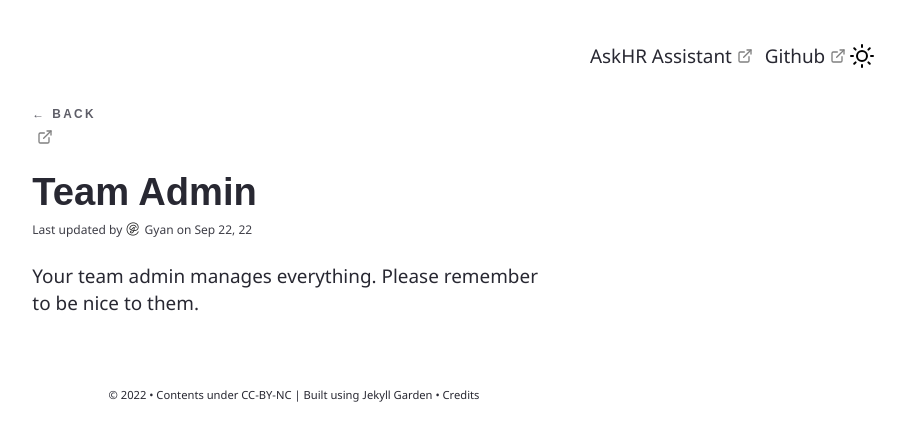
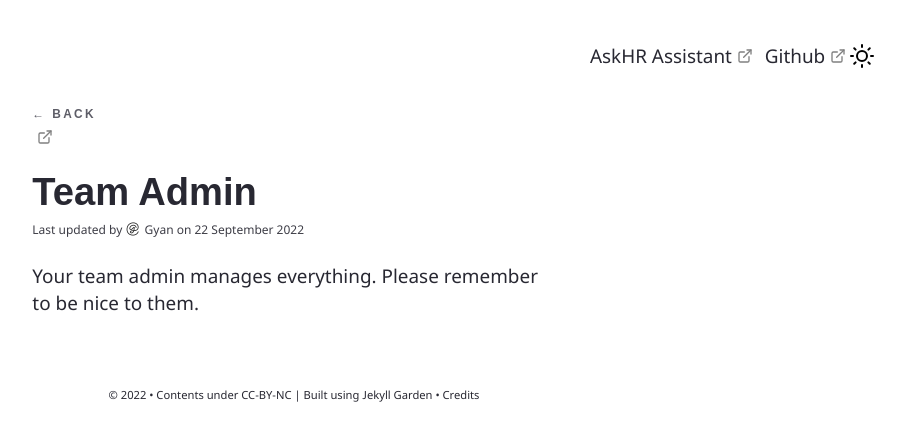
Before and after one commit to akademi-archive/akademi-archive.github.io, a Jekyll site: the page built from _notes/Public/Team Admin.md, in a window 1280 px wide. Shown: the top 441 px of the page, without its empty margins (346-1248 px from the left). Built offline with Jekyll 4.4.1, drawn with Linux system fonts in a browser that asks for light colours; some web fonts are replaced.

Commit message:
Fix date format

```diff
--- a/_layouts/Post.html
+++ b/_layouts/Post.html
@@ -116,7 +116,7 @@
                     </style>
                     {%- endif -%}
                     <h1>{{page.title}}</h1>
-                    <p class="timestamp">Last updated by <img src="/assets/img/gyan.png"> Gyan on {{page.date modified | date: "%b %d, %y" }}</>
+                    <p class="timestamp">Last updated by <img src="/assets/img/gyan.png"> Gyan on {{page.date modified | date: "%-d %B %Y" }}</>
                     {%- include Content.html -%}
                     {%- include Backlinks.html -%}
                     </div>
```
